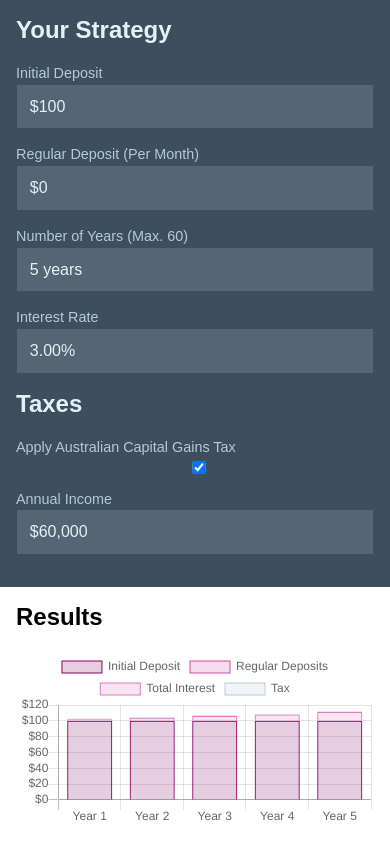
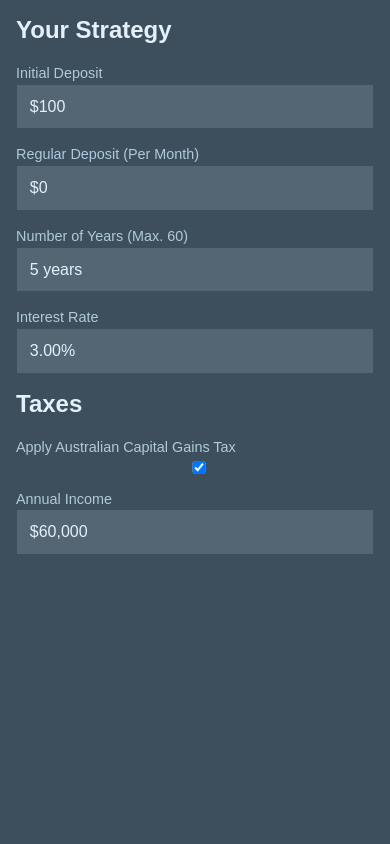
Before and after one commit to thaiphan/compound-interest-calculator, a React (Create React App) app: page / in a window 390 px wide. Shown: the top 844 px of the page. Built offline with nearby package versions, Linux system fonts and the light colour scheme.

Commit message:
Fix sidebar derping out for small screens

```diff
--- a/src/App.scss
+++ b/src/App.scss
@@ -9,6 +9,7 @@ $lightest-blue: rgb(228, 241, 251);
 .sidebar {
   background-color: $blue;
   box-sizing: border-box;
+  min-height: 100vh;
   padding: 1em;
 
   h2 {
@@ -49,22 +50,13 @@ $lightest-blue: rgb(228, 241, 251);
       width: 100%;
     }
   }
-
-  @media screen and (min-width: 48em) {
-    bottom: 0;
-    position: fixed;
-    top: 0;
-  }
 }
 
 .content {
+  box-sizing: border-box;
   padding: 1em;
 
   h2 {
     margin-top: 0;
   }
-
-  @media screen and (min-width: 48em) {
-    margin-left: 20%;
-  }
 }
```
